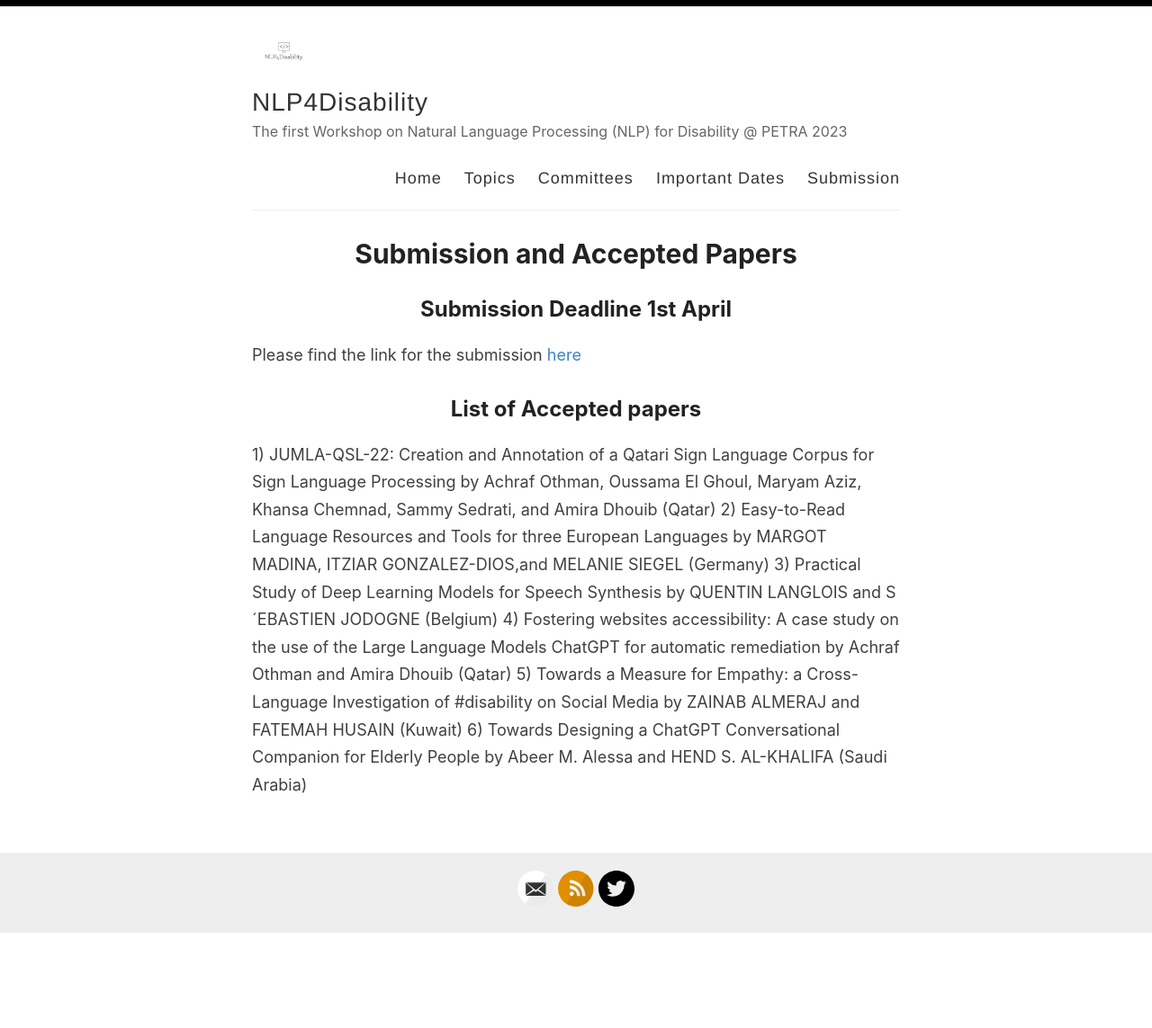
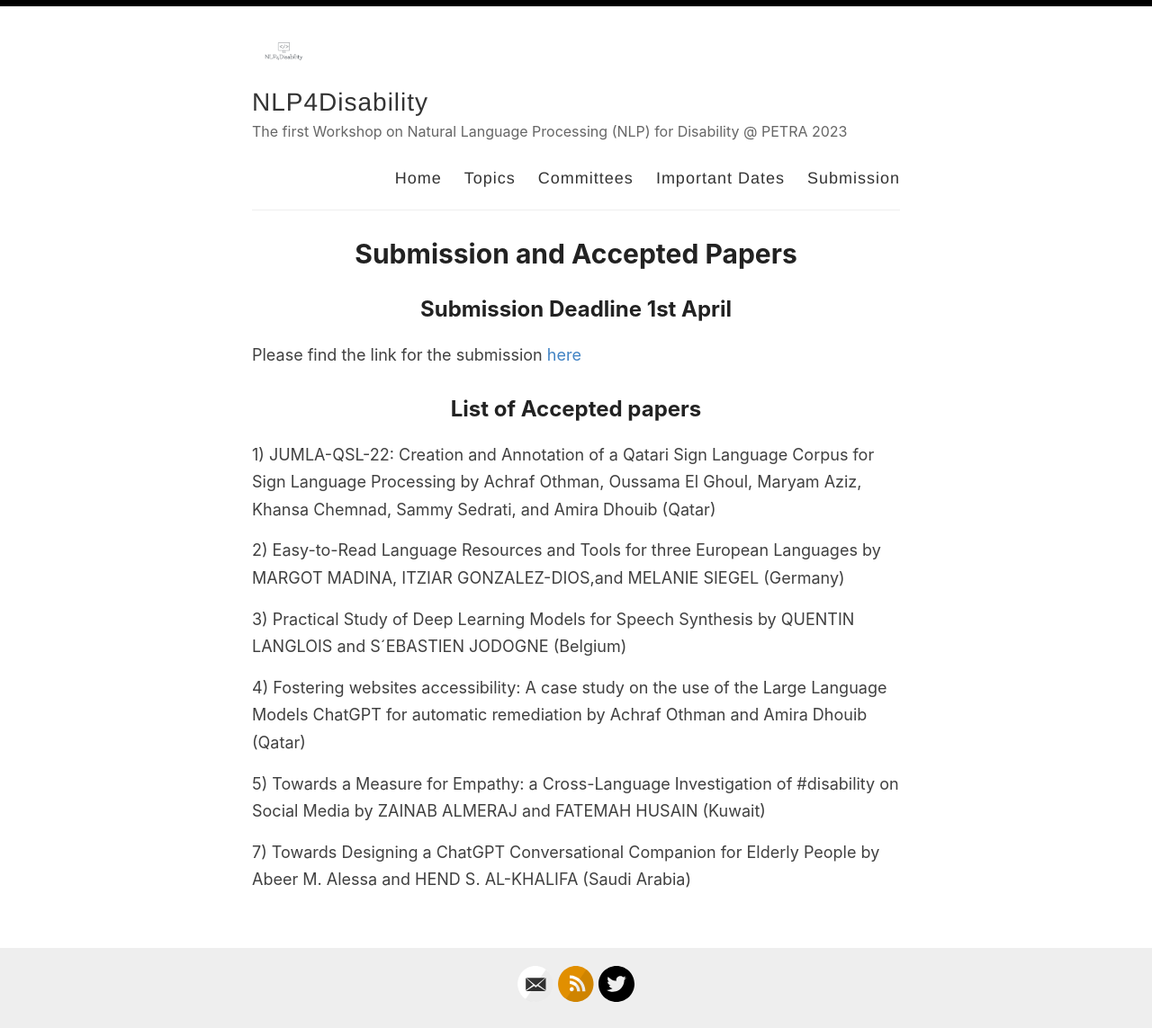
Before and after one commit to nlp4disability/nlp4disability.github.io, a Jekyll site: the page built from _pages/Submission.md, in a window 1280 px wide. Shown: the whole page at 90% size. Built offline with Jekyll 4.4.1, drawn with Linux system fonts in a browser that asks for light colours; before the commit the page ends 1038 px from its top, so only the background shows below that.

Commit message:
Update Submission.md

```diff
--- a/_pages/Submission.md
+++ b/_pages/Submission.md
@@ -8,8 +8,13 @@ Please find the link for the submission [here]( https://easychair.org/conference
 
 ## List of Accepted papers
 1) JUMLA-QSL-22: Creation and Annotation of a Qatari Sign Language Corpus for Sign Language Processing by Achraf Othman, Oussama El Ghoul, Maryam Aziz, Khansa Chemnad,  Sammy Sedrati, and Amira Dhouib (Qatar)
+
 2) Easy-to-Read Language Resources and Tools for three European Languages by MARGOT MADINA, ITZIAR GONZALEZ-DIOS,and MELANIE SIEGEL (Germany)
+
 3) Practical Study of Deep Learning Models for Speech Synthesis by QUENTIN LANGLOIS and S´EBASTIEN JODOGNE (Belgium)
+
 4) Fostering websites accessibility: A case study on the use of the Large Language Models ChatGPT for automatic remediation by Achraf Othman and Amira Dhouib (Qatar)
+
 5) Towards a Measure for Empathy: a Cross-Language Investigation of #disability on Social Media by ZAINAB ALMERAJ and FATEMAH HUSAIN (Kuwait)
-6) Towards Designing a ChatGPT Conversational Companion for Elderly People by Abeer M. Alessa and HEND S. AL-KHALIFA (Saudi Arabia)
+
+7) Towards Designing a ChatGPT Conversational Companion for Elderly People by Abeer M. Alessa and HEND S. AL-KHALIFA (Saudi Arabia)
```
